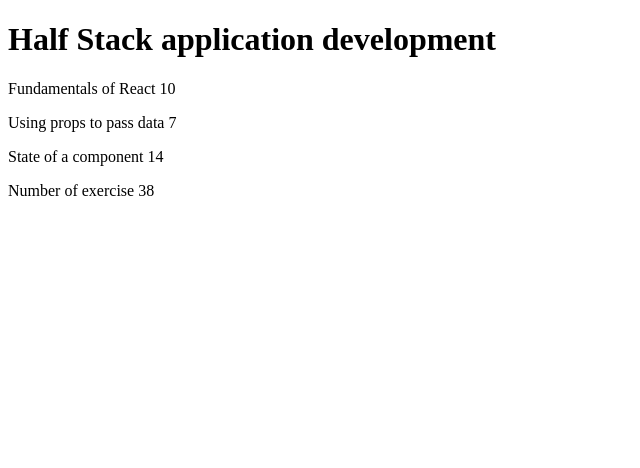
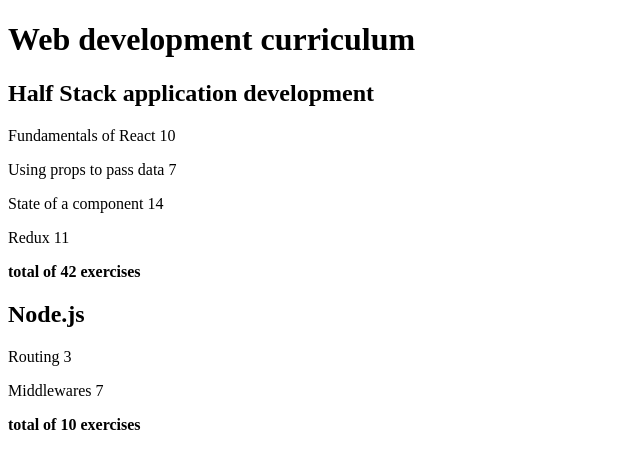
Before and after one commit to bmagana5/fullstackopen, a React (Create React App) app in the folder code/: page / in a window 1280 px wide. Shown: the top 468 px of the page, without its empty margins (0-640 px from the left). Built offline with nearby package versions, Linux system fonts and the light colour scheme.

Commit message:
completed part 2a of the full stack open course, exercises 2.1-2.5

```diff
--- a/code/src/App.js
+++ b/code/src/App.js
@@ -1,49 +1,55 @@
-const Header = (props) => {
-  return (
-    <h1>{props.course}</h1>
-  )
-};
-
-const Part = (props) => {
-  return (
-    <p>
-      {props.p} {props.e}
-    </p>
-  );
-}
-
-const Content = (props) => {
-  return (
-    <>
-      <Part p={props.p1} e={props.e1} />
-      <Part p={props.p2} e={props.e2} />
-      <Part p={props.p3} e={props.e3} />
-    </>
-  );
-};
-
-const Total = (props) => {
-  return (
-    <p>Number of exercise {props.e1 + props.e3 + props.e3}</p>
-  );
-};
+import Course from "./components/Course";
 
 const App = () => {
-  const course = 'Half Stack application development';
-  const part1 = 'Fundamentals of React';
-  const exercises1 = 10;
-  const part2 = 'Using props to pass data';
-  const exercises2 = 7;
-  const part3 = 'State of a component';
-  const exercises3 = 14;
-
+  const courses = [
+    {
+      name: 'Half Stack application development',
+      id: 1,
+      parts: [
+        {
+          name: 'Fundamentals of React',
+          exercises: 10,
+          id: 1
+        },
+        {
+          name: 'Using props to pass data',
+          exercises: 7,
+          id: 2
+        },
+        {
+          name: 'State of a component',
+          exercises: 14,
+          id: 3
+        },
+        {
+          name: 'Redux',
+          exercises: 11,
+          id: 4
+        }
+      ]
+    },
+    {
+      name: 'Node.js',
+      id: 2,
+      parts: [
+        {
+          name: 'Routing',
+          exercises: 3,
+          id: 1
+        },
+        {
+          name: 'Middlewares',
+          exercises: 7,
+          id: 2
+        }
+      ]
+    }
+  ];
 
   return (
     <div>
-      <Header course={course} />
-      <Content p1={part1} p2={part2} p3={part3}
-              e1={exercises1} e2={exercises2} e3={exercises3}/>
-      <Total e1={exercises1} e2={exercises2} e3={exercises3}/>
+      <h1>Web development curriculum</h1>
+      <div>{courses.map(course => <Course key={course.id} course={course}/>)}</div>
     </div>
   );
 };
--- /dev/null
+++ b/code/src/components/Course.js
@@ -0,0 +1,38 @@
+import React from 'react';
+
+const Header = ({ name }) => {
+    return (
+        <h2>{name}</h2>
+    );
+};
+
+const Content = ({ parts }) => {
+    return (
+        <div>{parts.map(part => <Part key={part.id} part={part}/>)}</div>
+    );
+};
+
+const Part = ({ part }) => {
+    return (
+        <p>{part.name} {part.exercises}</p>
+    );
+};
+
+const Total = ({ parts }) => {
+    let total = parts.reduce((sum, part) => sum += part.exercises, 0);
+    return (
+        <p><b>total of {total} exercises</b></p>
+    );
+};
+
+const Course = ({ course }) => {
+    return (
+        <div>
+            <Header name={course.name}/>
+            <Content parts={course.parts}/>
+            <Total parts={course.parts}/>
+        </div>
+    )
+};
+
+export default Course;
```
Also changed, not shown: 1 other file (tests, documents, lock files or other folders).
